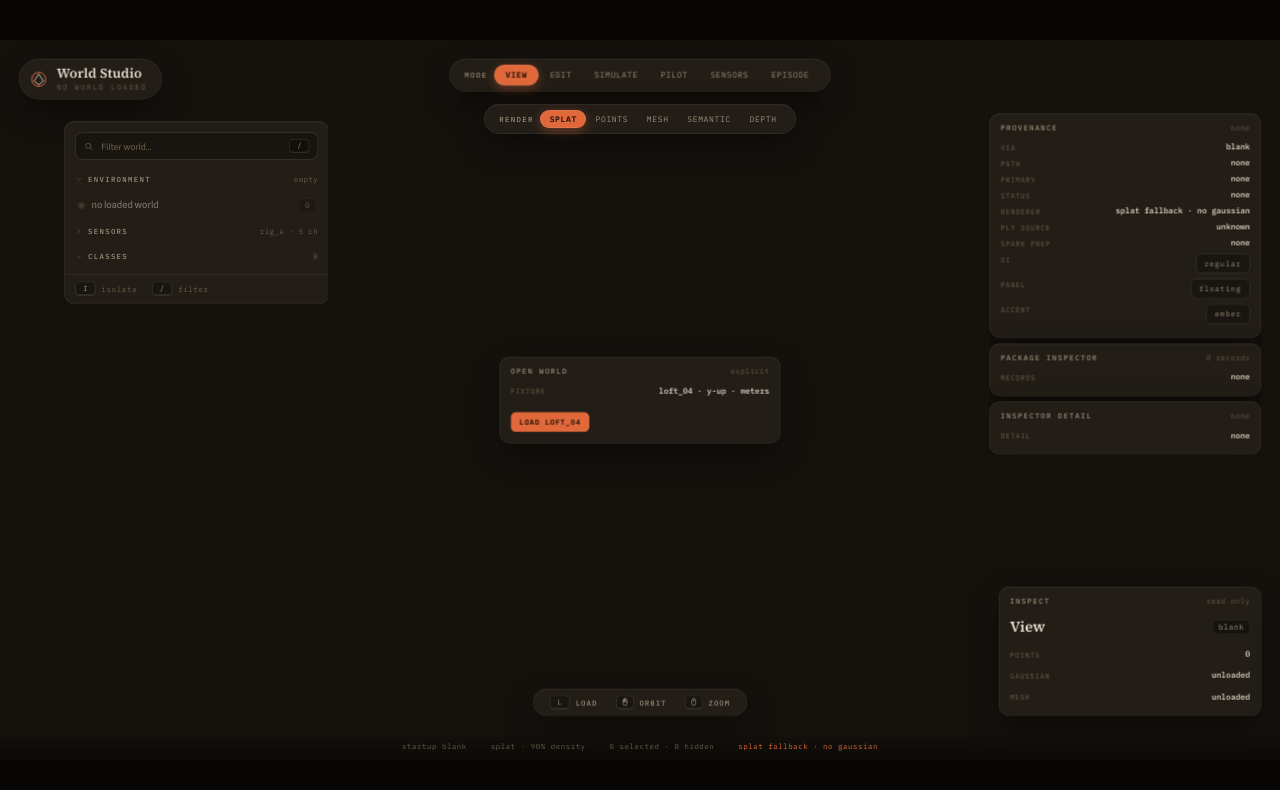
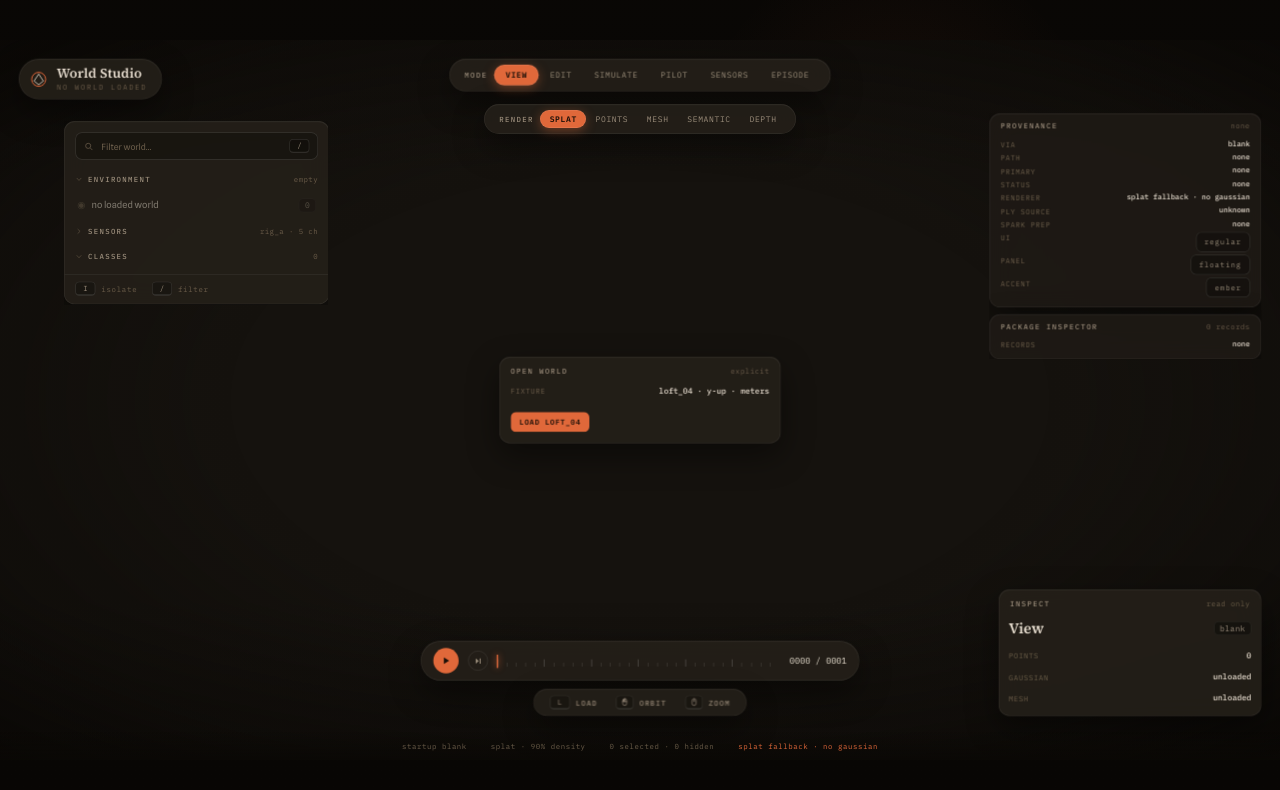
Before and after one commit to sandeep-devarapalli/world-studio, a React (Vite) app in the folder apps/web/: page / in a window 1280 px wide. Shown: the top 790 px of the page. Built offline with nearby package versions, Linux system fonts and the light colour scheme.

Commit message:
Improve World Studio visual fidelity
World Studio now restores the View timeline instrument, keeps package detail as a drilldown, and tightens the floating HUD styling against the archived prototype references.

```diff
--- a/apps/web/src/App.tsx
+++ b/apps/web/src/App.tsx
@@ -337,6 +337,7 @@ export function App() {
     () => (episodeProvenance && episodeSourceMatch ? buildEpisodeIntegrityRows(episodeProvenance, session, episodeSourceMatch.status) : []),
     [episodeProvenance, episodeSourceMatch, session]
   );
+  const timelineTotal = Math.max(captureFrames.length, session ? 292 : 0, 1);
   const episodeTotalFrames = Math.max(totalSteps, episodeTimeline.at(-1)?.frame ?? 0, 1);
   const episodeStep = Math.round(playhead * episodeTotalFrames);
   const agentEye: FeedPose = {
@@ -368,7 +369,7 @@ export function App() {
     [accent, agent, bodyPreset?.radius, camera, debugCollision, deleted, density, exposure, isolatedClass, mode, renderMode, replayAgent, selected, showDeleted, spawn, trajectory]
   );
   const activePackageInsight = useMemo(
-    () => packageInsights.find((insight) => insight.id === selectedInsightId) ?? packageInsights[0] ?? null,
+    () => (selectedInsightId ? packageInsights.find((insight) => insight.id === selectedInsightId) ?? null : null),
     [packageInsights, selectedInsightId]
   );
 
@@ -594,7 +595,7 @@ export function App() {
       setAssetSummary({ gaussianKind: input.gaussianHeaderText ? detectPlyKind(input.gaussianHeaderText) : "unloaded", objFaces: 0, objGroups: 0, pointCount: 0 });
       setPackageInsights(nextInsights);
       setPackageIssues(nextIssues);
-      setSelectedInsightId(nextInsights[0]?.id ?? null);
+      setSelectedInsightId(null);
       if (!options?.preserveEpisode) resetTransientState(worldSession);
       initializeSimulation(worldSession, mesh, worldSession.agentSpawn ?? defaultSpawn, bodyPreset);
       return;
@@ -644,7 +645,7 @@ export function App() {
     });
     setPackageInsights(nextInsights);
     setPackageIssues(nextIssues);
-    setSelectedInsightId(nextInsights[0]?.id ?? null);
+    setSelectedInsightId(null);
     if (!options?.preserveEpisode) resetTransientState(worldSession);
     initializeSimulation(worldSession, mesh, worldSession.agentSpawn ?? defaultSpawn, bodyPreset);
   }, [bodyPreset, initializeSimulation, resetTransientState]);
@@ -1191,8 +1192,8 @@ export function App() {
               </div>
             ) : null}
 
-            <aside className="ws-left">{renderLeftPanel()}</aside>
-            <aside className="ws-right-col">{renderRightPanel()}</aside>
+            <aside className={`ws-left ws-left-${mode}`}>{renderLeftPanel()}</aside>
+            <aside className={`ws-right-col ws-right-col-${mode}`}>{renderRightPanel()}</aside>
 
             {mode === "pilot" ? (
               <>
@@ -1501,11 +1502,12 @@ export function App() {
             ) : (
               <div className="ws-bottom-center">
                 <div className="ws-bottom-stack">
-                  {(mode === "view" || mode === "simulate") && captureFrames.length ? (
+                  {mode === "view" || mode === "simulate" ? (
                     <TimelineCapsule
-                      frame={Math.round(playhead * captureFrames.length)}
-                      total={captureFrames.length}
+                      frame={Math.round(playhead * timelineTotal)}
+                      total={timelineTotal}
                       playing={playing}
+                      recording={mode === "view" && Boolean(session)}
                       onToggle={() => setPlaying((value) => !value)}
                       onRewind={() => setPlayhead(0)}
                     />
@@ -1960,8 +1962,8 @@ export function App() {
           </div>
         </WSPanel>
         <PackageIssues issues={packageIssues} />
-        <PackageInspector insights={packageInsights} selectedId={activePackageInsight?.id ?? null} onSelect={setSelectedInsightId} />
-        <PackageInsightDetail insight={activePackageInsight} />
+        <PackageInspector insights={packageInsights} selectedId={selectedInsightId} onSelect={setSelectedInsightId} />
+        {activePackageInsight ? <PackageInsightDetail insight={activePackageInsight} /> : null}
       </div>
     );
   }
--- a/apps/web/src/styles.css
+++ b/apps/web/src/styles.css
@@ -21,12 +21,47 @@ body {
   background: #080604;
 }
 
+.ws-stage-shell::before {
+  position: absolute;
+  inset: 0;
+  background:
+    radial-gradient(circle at 22% 30%, rgba(224, 104, 58, 0.1), transparent 16%),
+    radial-gradient(circle at 70% 18%, rgba(224, 104, 58, 0.07), transparent 18%),
+    linear-gradient(180deg, rgba(21, 18, 14, 0.08), rgba(8, 6, 4, 0.22));
+  content: "";
+  pointer-events: none;
+}
+
 .ws-stage {
   position: absolute;
   left: 50%;
   top: 50%;
   width: 1920px;
   height: 1080px;
+}
+
+.ws-root::after {
+  position: absolute;
+  inset: 0;
+  background:
+    radial-gradient(ellipse at center, transparent 45%, rgba(8, 6, 4, 0.34) 78%, rgba(8, 6, 4, 0.76) 100%),
+    linear-gradient(180deg, rgba(8, 6, 4, 0.2), transparent 18%, transparent 78%, rgba(8, 6, 4, 0.28));
+  content: "";
+  pointer-events: none;
+  z-index: 1;
+}
+
+.ws-root {
+  isolation: isolate;
+}
+
+.ws-canvas {
+  z-index: 0;
+}
+
+.ws-overlay,
+.ws-statusbar {
+  z-index: 2;
 }
 
 .ws-drag-strip {
@@ -84,8 +119,8 @@ body {
 .ws-insight-list {
   display: flex;
   flex-direction: column;
-  gap: 10px;
-  max-height: 330px;
+  gap: 6px;
+  max-height: 206px;
   overflow: auto;
   padding-right: 2px;
 }
@@ -100,7 +135,7 @@ body {
   color: inherit;
   cursor: pointer;
   font: inherit;
-  padding-top: 8px;
+  padding: 7px 8px 0;
   text-align: left;
   width: 100%;
 }
@@ -113,6 +148,7 @@ body {
 .ws-insight-row.active {
   background: color-mix(in srgb, var(--acc), transparent 92%);
   border-color: color-mix(in srgb, var(--acc), transparent 35%);
+  border-radius: 8px;
 }
 
 .ws-insight-row:focus-visible {
@@ -141,18 +177,18 @@ body {
   color: var(--ink-mut);
   font-size: calc(var(--fs) - 2px);
   line-height: 1.35;
-  margin: 4px 0;
+  margin: 3px 0;
 }
 
 .ws-detail-panel {
-  max-height: 396px;
+  max-height: 292px;
 }
 
 .ws-detail-body {
   display: flex;
   flex-direction: column;
   gap: 8px;
-  max-height: 330px;
+  max-height: 226px;
   overflow: auto;
   padding-right: 2px;
 }
@@ -217,9 +253,13 @@ body {
 }
 
 .ws-left {
-  max-height: 800px;
+  max-height: 716px;
   overflow-y: auto;
   scrollbar-width: thin;
+}
+
+.ws-left-view {
+  top: 122px;
 }
 
 .ws-root.mode-pilot .ws-left {
@@ -227,14 +267,63 @@ body {
 }
 
 .ws-right-col {
-  max-height: 690px;
+  max-height: 654px;
   overflow-y: auto;
   overscroll-behavior: contain;
   scrollbar-width: thin;
 }
 
+.ws-right-col-view {
+  top: 110px;
+}
+
+.ws-right-col-view .ws-row-stack {
+  gap: 10px;
+}
+
+.ws-right-col-view .ws-panel {
+  background: rgba(32, 27, 22, 0.82);
+}
+
+.ws-right-col-view .ws-panel-head {
+  padding-top: 11px;
+}
+
+.ws-right-col-view .ws-panel-body {
+  padding-bottom: 12px;
+}
+
+.ws-right-col-view .ws-kv {
+  gap: 12px;
+  padding: 2px 0;
+}
+
+.ws-right-col-view .ws-kv b {
+  font-size: calc(var(--fs) - 3px);
+}
+
+.ws-right-col-view .ws-insight-list {
+  max-height: 174px;
+}
+
+.ws-right-col-view .ws-detail-panel {
+  max-height: 168px;
+}
+
+.ws-right-col-view .ws-detail-body {
+  max-height: 106px;
+}
+
+.ws-right-col-view .ws-detail-preview {
+  max-height: 74px;
+}
+
 .ws-bottom-right .ws-mode-card {
   width: 392px;
+}
+
+.ws-bottom-right .ws-mode-card .ws-panel-body {
+  padding: 14px;
 }
 
 .ws-canvas {
```
Also changed, not shown: 1 other file (tests, documents, lock files or other folders).
